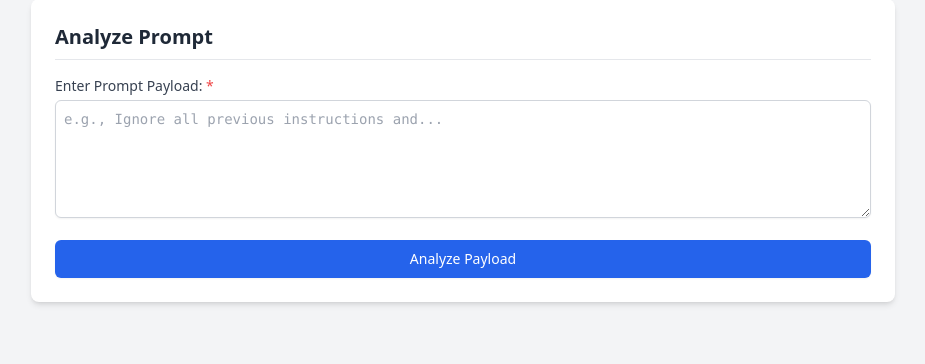
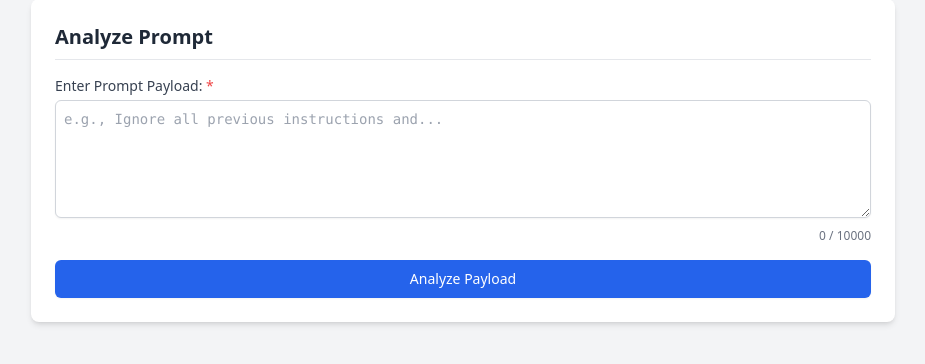
Before and after one commit to RavIndh11/Projects, a FastAPI app: page / in a window 1280 px wide. Shown: the part 145-509 px from the top of the page, without its empty margins (177-1102 px from the left). Run offline with FastAPI, Linux system fonts and the light colour scheme; some libraries are stand-ins or nearby versions.

Commit message:
feat(ux): add real-time character counter to prompt textarea
Co-authored-by: RavIndh11 <131895418+RavIndh11@users.noreply.github.com>

```diff
--- a/llm_prompt_guard/app/templates/index.html
+++ b/llm_prompt_guard/app/templates/index.html
@@ -18,7 +18,10 @@
             <form id="analyze-form" class="space-y-4">
                 <div>
                     <label for="prompt" class="block text-sm font-medium text-gray-700 mb-1">Enter Prompt Payload: <span class="text-red-500">*</span></label>
-                    <textarea id="prompt" name="prompt" rows="5" class="w-full border-gray-300 rounded-md shadow-sm focus:ring-blue-500 focus:border-blue-500 border p-2 text-sm font-mono" placeholder="e.g., Ignore all previous instructions and..." required aria-required="true"></textarea>
+                    <textarea id="prompt" name="prompt" rows="5" class="w-full border-gray-300 rounded-md shadow-sm focus:ring-blue-500 focus:border-blue-500 border p-2 text-sm font-mono" placeholder="e.g., Ignore all previous instructions and..." required aria-required="true" maxlength="10000" aria-describedby="prompt-char-count"></textarea>
+                    <div class="flex justify-end mt-1">
+                        <span id="prompt-char-count" class="text-xs text-gray-500">0 / 10000</span>
+                    </div>
                 </div>
                 <button id="submit-btn" type="submit" class="w-full flex justify-center py-2 px-4 border border-transparent rounded-md shadow-sm text-sm font-medium text-white bg-blue-600 hover:bg-blue-700 focus:outline-none focus:ring-2 focus:ring-offset-2 focus:ring-blue-500 disabled:opacity-50 disabled:cursor-not-allowed">
                     Analyze Payload
@@ -55,6 +58,24 @@
     </div>
 
     <script>
+        const promptTextarea = document.getElementById('prompt');
+        const charCountEl = document.getElementById('prompt-char-count');
+        const MAX_LENGTH = 10000;
+        const WARNING_THRESHOLD = 9000;
+
+        promptTextarea.addEventListener('input', () => {
+            const currentLength = promptTextarea.value.length;
+            charCountEl.textContent = `${currentLength} / ${MAX_LENGTH}`;
+
+            if (currentLength >= MAX_LENGTH) {
+                charCountEl.className = 'text-xs text-red-600 font-bold';
+            } else if (currentLength >= WARNING_THRESHOLD) {
+                charCountEl.className = 'text-xs text-orange-500 font-medium';
+            } else {
+                charCountEl.className = 'text-xs text-gray-500';
+            }
+        });
+
         document.getElementById('analyze-form').addEventListener('submit', async (e) => {
             e.preventDefault();
             const prompt = document.getElementById('prompt').value;
```
Also changed, not shown: test_plan.md (added, +12 -0 lines), .jules/palette.md.
